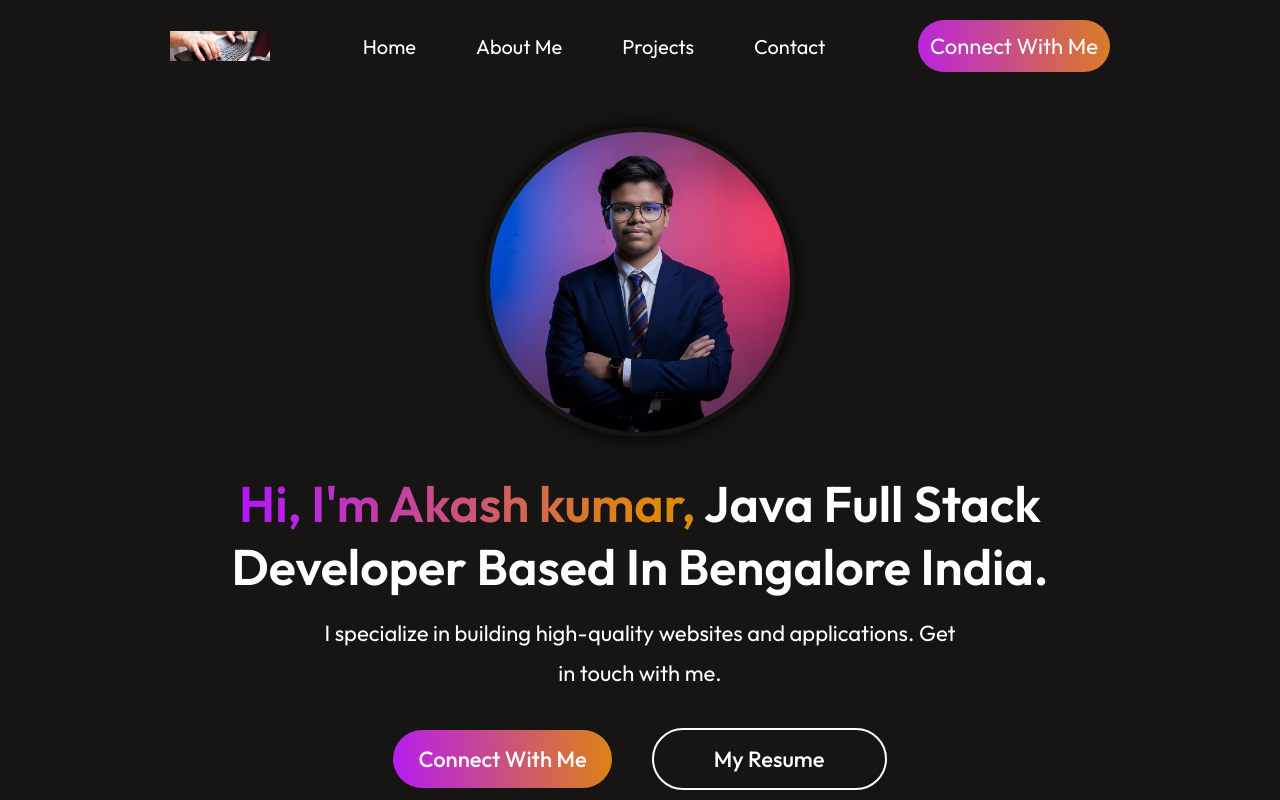
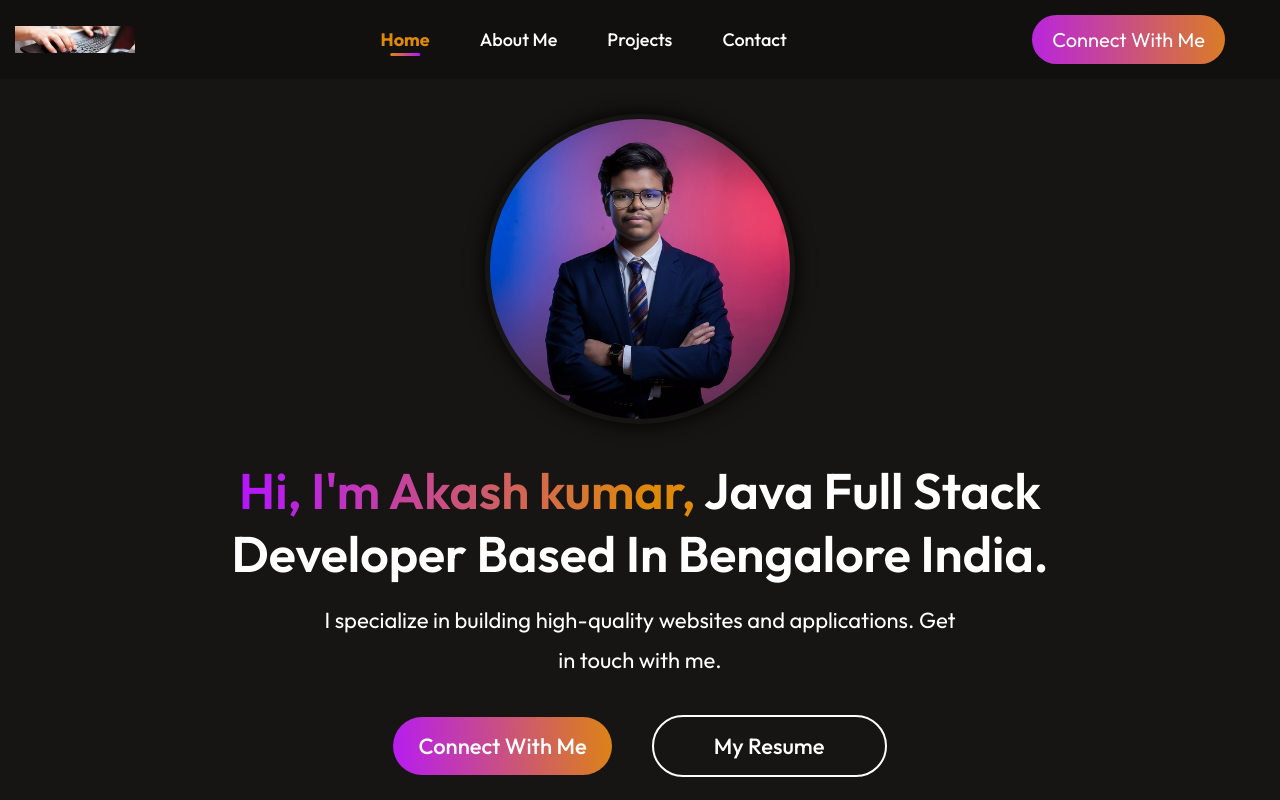
Before and after one commit to akashkumarsky/portfolio-react, a React (Vite) app: page / in a window 1280 px wide. Shown: the top 800 px of the page. Built offline with nearby package versions, Linux system fonts and the light colour scheme.

Commit message:
fix design error

```diff
--- a/src/Components/About/About.jsx
+++ b/src/Components/About/About.jsx
@@ -5,7 +5,7 @@ import profile_pic from '../../assets/profile_pic.jpg'
 
 const About = () => {
   return (
-    <div className='about'>
+    <div id='about' className='about'>
         <div className="about-title">
             <h1>About Me</h1>
             <img src={demo} alt="" />
--- a/src/Components/Hero/Hero.jsx
+++ b/src/Components/Hero/Hero.jsx
@@ -4,7 +4,7 @@ import profile_pic from '../../assets/profile_pic.jpg'
 
 const Hero = () => {
   return (
-    <div className='hero'>
+    <div id='home' className='hero'>
         <img src={profile_pic} alt='Profile' />
         <h1><span>Hi, I'm Akash kumar,</span> Java Full Stack Developer Based In Bengalore India.</h1>
         <p>I specialize in building high-quality websites and applications. Get in touch with me.</p>
--- a/src/Components/MyWork/MyWork.jsx
+++ b/src/Components/MyWork/MyWork.jsx
@@ -4,7 +4,7 @@ import { mywork_data } from '../../assets/mywork_data';
 
 const MyWork = () => {
     return (
-        <div className="mywork">
+        <div id='projects' className="mywork">
             <div className="mywork-title">
                 <h1>My Latest Projects</h1>
             </div>
--- a/src/Components/Navbar/Navbar.css
+++ b/src/Components/Navbar/Navbar.css
@@ -1,31 +1,85 @@
-.navbar{
+.navbar {
     display: flex;
     justify-content: space-between;
     align-items: center;
-    margin: 20px 170px;
+    padding: 15px;
+    background: rgba(0, 0, 0, 0.2);
+    position: flex;
+
+    top: 0;
+    left: 80px;
+    z-index: 1000;
+    backdrop-filter: blur(10px);
 }
-.navbar img{
-    width: 100px;
-    height: 30px;
+
+.logo {
+    width: 120px;
+    height: auto;
+    cursor: pointer;
 }
-.nav-menu{
+
+.nav-menu {
     display: flex;
-    justify-content: space-between;
     list-style: none;
-    align-items: center;
-    gap:60px;
+    gap: 50px;
+}
+
+.nav-menu li {
+    position: relative;
+    font-size: 18px;
+    font-weight: 500;
+    cursor: pointer;
+}
+
+.nav-menu li a {
+    text-decoration: none;
+    color: #fff;
+    transition: color 0.3s ease-in-out;
+    padding: 8px 0;
+}
+
+.nav-menu li:hover a {
+    color: #B415FF;
+}
+
+/* Active Link */
+.nav-menu li .active {
+    color: #DF8908;
+    font-weight: bold;
+}
+
+/* Underline effect for active item */
+.nav-menu li .active::after {
+    content: "";
+    position: absolute;
+    bottom: -5px;
+    left: 50%;
+    width: 60%;
+    height: 3px;
+    background: linear-gradient(to right, #DF8908, #B415FF);
+    border-radius: 50px;
+    transform: translateX(-50%);
+    transition: width 0.3s ease-in-out;
+}
+
+/* Hover effect expands underline */
+.nav-menu li:hover .active::after {
+    width: 80%;
+}
+
+/* Connect Button */
+.nav-connect {
+    padding: 12px 20px;
+    margin-right: 40px;
+    border-radius: 50px;
+    background: linear-gradient(267deg, #DA7C25 0.36%, #B923E1 102.06%);
     font-size: 20px;
+    color: white;
+    cursor: pointer;
+    transition: 0.5s;
 }
-.nav-connect{
-   padding: 12px;
-   border-radius: 50px;
-   background: linear-gradient(267deg, #DA7C25 0.36%, #B923E1 102.06%);
-   font-size: 22px;
-   cursor: pointer;
-   transition: 0.5s;
+
+.nav-connect:hover {
+    transform: scale(1.1);
+    background: linear-gradient(267deg, #B923E1 0.36%, #DA7C25 102.06%);
 }
-.nav-connect:hover{
-    transform: scale(1.05);
-    background: linear-gradient(267deg, #B923E1 0.36%, #DA7C25 102.06%);
-
-}
--- a/src/Components/Navbar/Navbar.jsx
+++ b/src/Components/Navbar/Navbar.jsx
@@ -1,20 +1,55 @@
-import React from 'react'
-import './Navbar.css'
-import logo from '../../assets/logo.jpg'
+import React, { useState } from 'react';
+import AnchorLink from 'react-anchor-link-smooth-scroll';
+import './Navbar.css';
+import logo from '../../assets/logo.jpg';
 
 const Navbar = () => {
+  const [menu, setMenu] = useState('home');
+
   return (
     <div className='navbar'>
-        <img src={logo} alt='Docplanner Group' />
-        <ul className='nav-menu'>
-            <li>Home</li>
-            <li>About Me</li>
-            <li>Projects</li>
-            <li>Contact</li>
-        </ul>
-        <div className="nav-connect">Connect With Me</div>
+      <img src={logo} alt='Docplanner Group' className="logo" />
+      <ul className='nav-menu'>
+        <li>
+          <AnchorLink
+            href="#home"
+            className={menu === "home" ? "active" : ""}
+            onClick={() => setMenu("home")}
+          >
+            Home
+          </AnchorLink>
+        </li>
+        <li>
+          <AnchorLink
+            href="#about"
+            className={menu === "about" ? "active" : ""}
+            onClick={() => setMenu("about")}
+          >
+            About Me
+          </AnchorLink>
+        </li>
+        <li>
+          <AnchorLink
+            href="#projects"
+            className={menu === "projects" ? "active" : ""}
+            onClick={() => setMenu("projects")}
+          >
+            Projects
+          </AnchorLink>
+        </li>
+        <li>
+          <AnchorLink
+            href="#contact"
+            className={menu === "contact" ? "active" : ""}
+            onClick={() => setMenu("contact")}
+          >
+            Contact
+          </AnchorLink>
+        </li>
+      </ul>
+      <div className="nav-connect">Connect With Me</div>
     </div>
-  )
-}
+  );
+};
 
-export default Navbar
+export default Navbar;
```
